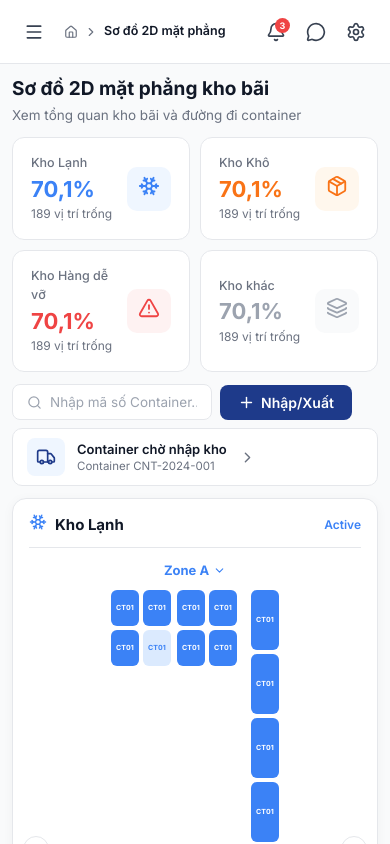
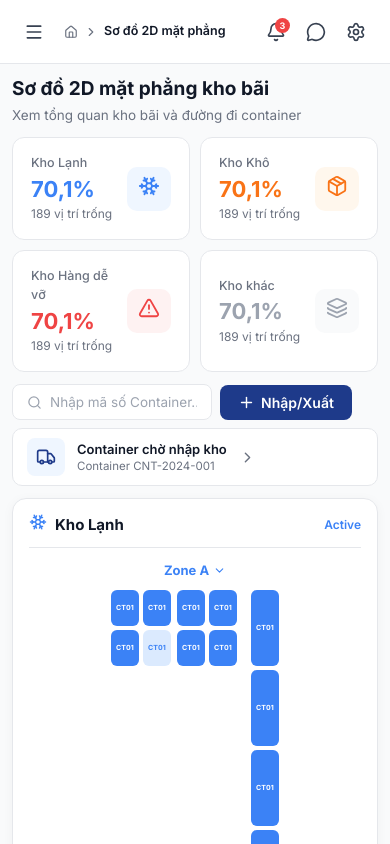
Before and after one commit to immangoc/3d-warehouse, a React (Vite) app: page /2d in a window 390 px wide. Built offline with nearby package versions, Linux system fonts and the light colour scheme.

Commit message:
fix: 40ft container same width as 20ft, only double the height
- slot-40: width=40px (same as 20ft), height=108px (2×52 + 4px gap)
- Responsive sizes updated proportionally

https://claude.ai/code/session_01Uh2e16fAN92YfPVy7mJ9pi

```diff
--- a/src/pages/Warehouse2D.css
+++ b/src/pages/Warehouse2D.css
@@ -421,10 +421,10 @@
   height: 52px;
 }
 
-/* 40ft container: vertical orientation, double height of 20ft */
+/* 40ft container: same width as 20ft, double height */
 .slot-40 {
   width: 40px;
-  height: 84px;
+  height: 108px;
 }
 
 .slot-filled { cursor: pointer; }
@@ -778,7 +778,7 @@
 /* ── Responsive ───────────────────────────────────────────────────────────── */
 @media (max-width: 1200px) {
   .slot-20 { width: 34px; height: 44px; }
-  .slot-40 { width: 34px; height: 72px; }
+  .slot-40 { width: 34px; height: 92px; }
   .slot { font-size: 7.5px; }
   .rack-gap { width: 14px; }
   .rack-block { gap: 6px; }
@@ -806,6 +806,6 @@
   .ctn-card { width: 100%; }
   .w2d-spacer { display: none; }
   .slot-20 { width: 28px; height: 36px; }
-  .slot-40 { width: 28px; height: 60px; }
+  .slot-40 { width: 28px; height: 76px; }
   .slot { font-size: 7px; }
 }
```
